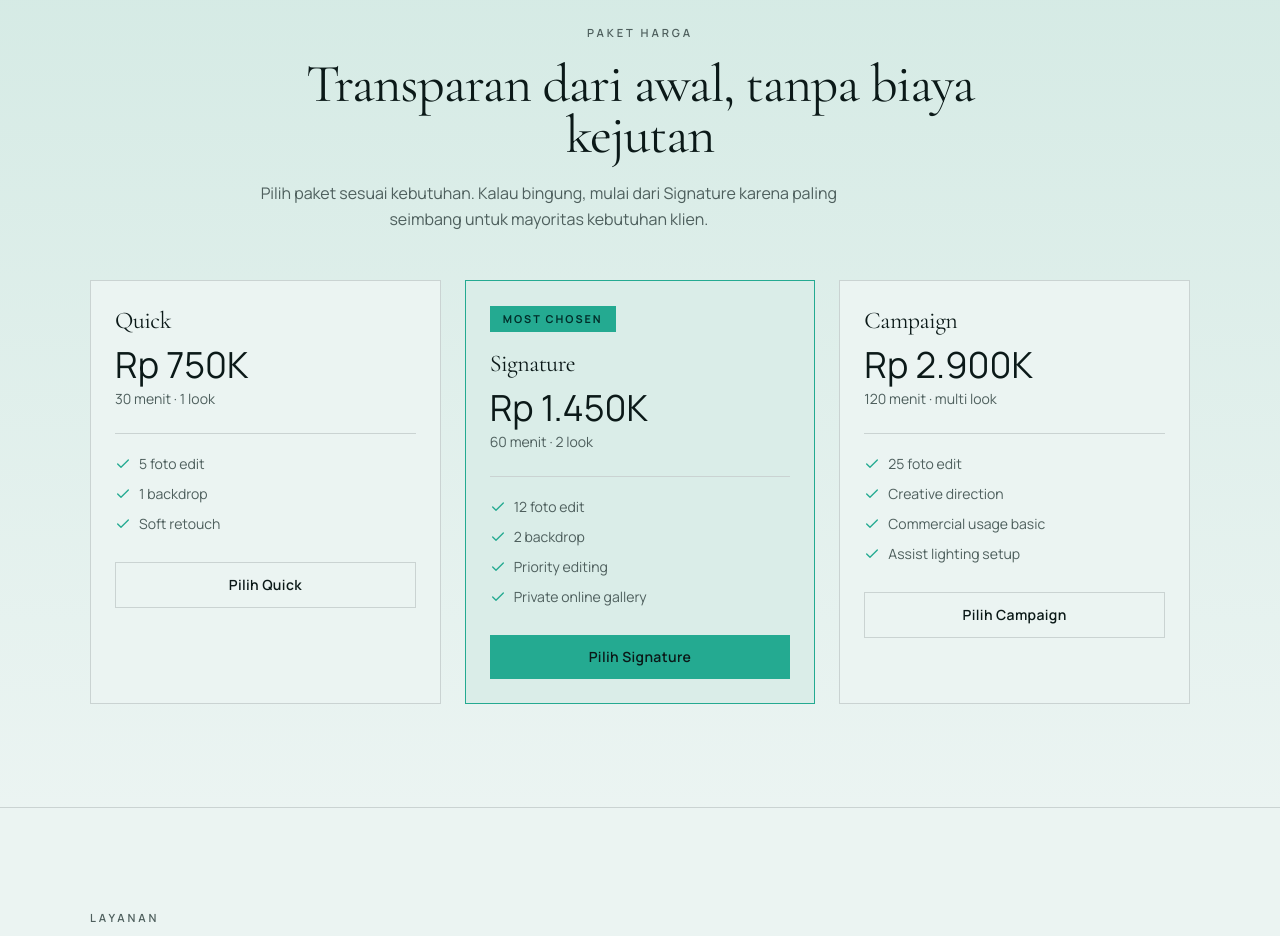
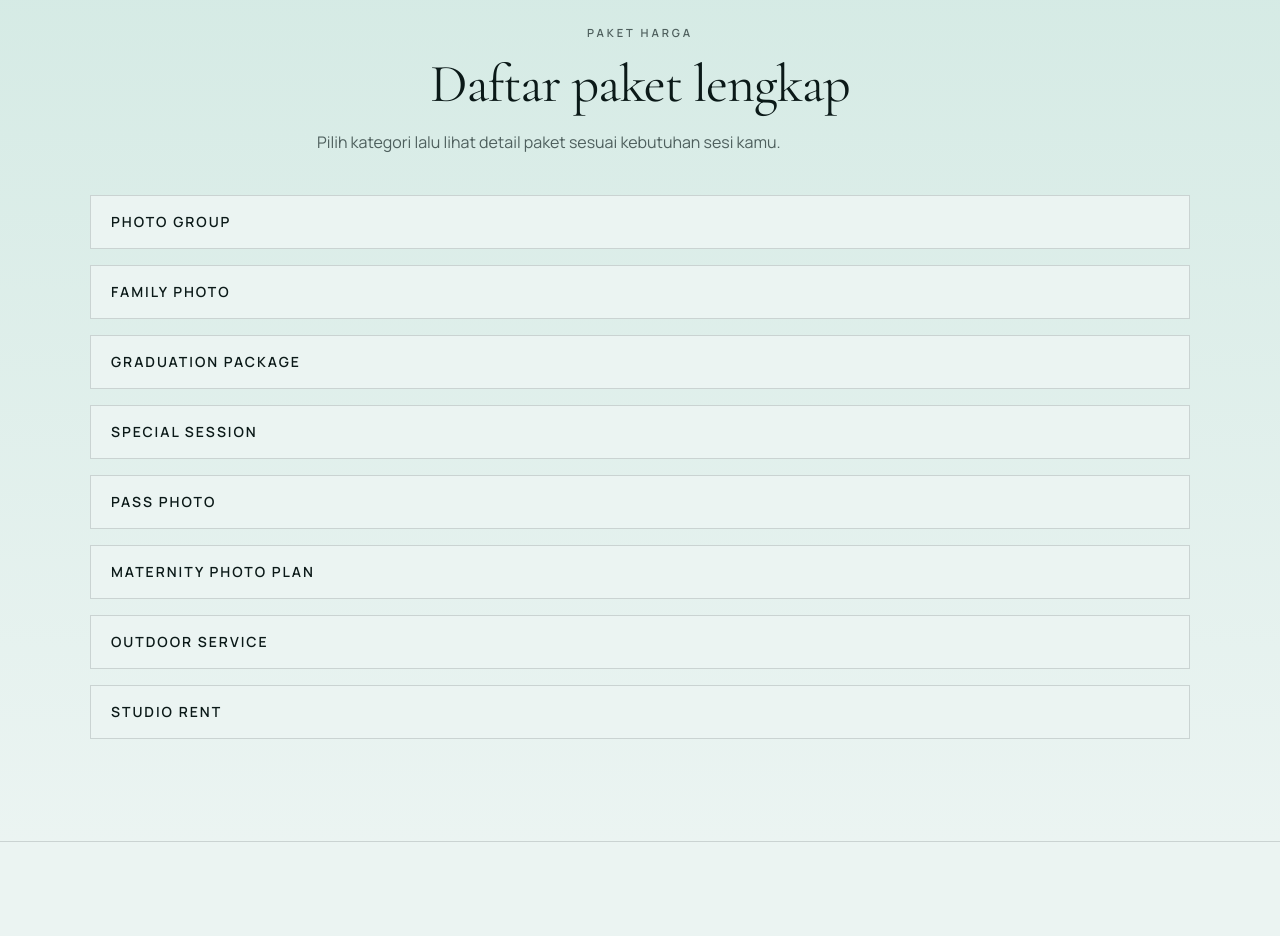
Before and after one commit to ade1256/lightstudio, a Next.js app: page / in a window 1280 px wide. Shown: the part 1800-2736 px from the top of the page. Built offline with nearby package versions, Linux system fonts and the light colour scheme.

Commit message:
Add full package pricing catalog and grouped pricing UI

```diff
--- a/src/components/sections/pricing-section.tsx
+++ b/src/components/sections/pricing-section.tsx
@@ -1,7 +1,6 @@
-import { Check } from "lucide-react";
 import { Container } from "@/components/ui/container";
 import { SectionHeading } from "@/components/ui/section-heading";
-import { pricingTiers } from "@/data/site-data";
+import { pricingCatalog } from "@/data/site-data";
 
 export function PricingSection() {
   return (
@@ -9,50 +8,34 @@ export function PricingSection() {
       <Container>
         <SectionHeading
           eyebrow="Paket Harga"
-          title="Transparan dari awal, tanpa biaya kejutan"
-          description="Pilih paket sesuai kebutuhan. Kalau bingung, mulai dari Signature karena paling seimbang untuk mayoritas kebutuhan klien."
+          title="Daftar paket lengkap"
+          description="Pilih kategori lalu lihat detail paket sesuai kebutuhan sesi kamu."
           align="center"
         />
 
-        <div className="mt-12 grid gap-6 md:grid-cols-3">
-          {pricingTiers.map((tier) => (
-            <article
-              key={tier.name}
-              className={`border p-6 ${
-                tier.recommended
-                  ? "border-[var(--brand)] bg-[color-mix(in_oklab,var(--brand)_10%,var(--surface))]"
-                  : "border-[var(--line)] bg-[var(--surface)]"
-              }`}
-            >
-              {tier.recommended ? (
-                <p className="mb-4 inline-block border border-[var(--brand)] bg-[var(--brand)] px-3 py-1 text-[0.68rem] font-bold uppercase tracking-[0.18em] text-[var(--brand-ink)]">
-                  Most chosen
-                </p>
-              ) : null}
+        <div className="mt-10 space-y-4">
+          {pricingCatalog.map((group) => (
+            <details key={group.category} className="border border-[var(--line)] bg-[var(--surface)] open:border-[var(--brand)]">
+              <summary className="cursor-pointer list-none px-5 py-4 text-sm font-semibold uppercase tracking-[0.14em] text-[var(--text)]">
+                {group.category}
+              </summary>
 
-              <h3 className="text-2xl text-[var(--text)]">{tier.name}</h3>
-              <p className="mt-2 text-4xl text-[var(--text)]">{tier.price}</p>
-              <p className="mt-1 text-sm text-[var(--muted)]">{tier.duration}</p>
-
-              <ul className="mt-6 space-y-2.5 border-t border-[var(--line)] pt-5">
-                {tier.features.map((feature) => (
-                  <li key={feature} className="flex items-start gap-2 text-sm text-[var(--muted)]">
-                    <Check className="mt-0.5 h-4 w-4 text-[var(--brand)]" /> {feature}
-                  </li>
+              <div className="grid gap-4 border-t border-[var(--line)] p-4 sm:grid-cols-2 xl:grid-cols-3">
+                {group.items.map((item) => (
+                  <article key={`${group.category}-${item.name}`} className="border border-[var(--line)] bg-[color-mix(in_oklab,var(--surface)_90%,var(--brand)_10%)] p-4">
+                    <p className="text-[0.72rem] font-semibold uppercase tracking-[0.18em] text-[var(--muted)]">{item.name}</p>
+                    <p className="mt-1 text-2xl text-[var(--text)]">{item.price}</p>
+                    {item.notes ? (
+                      <ul className="mt-3 space-y-1.5 text-sm leading-relaxed text-[var(--muted)]">
+                        {item.notes.map((note) => (
+                          <li key={note}>• {note}</li>
+                        ))}
+                      </ul>
+                    ) : null}
+                  </article>
                 ))}
-              </ul>
-
-              <a
-                href="#booking"
-                className={`mt-7 inline-block w-full px-5 py-3 text-center text-sm font-semibold tracking-wide transition ${
-                  tier.recommended
-                    ? "bg-[var(--brand)] text-[var(--brand-ink)] hover:brightness-110"
-                    : "border border-[var(--line)] text-[var(--text)] hover:border-[var(--brand)]"
-                }`}
-              >
-                Pilih {tier.name}
-              </a>
-            </article>
+              </div>
+            </details>
           ))}
         </div>
       </Container>
--- a/src/data/site-data.ts
+++ b/src/data/site-data.ts
@@ -1,4 +1,4 @@
-import { PortfolioItem, PricingTier, Service, Testimonial } from "@/types";
+import { PackageCategory, PortfolioItem, PricingTier, Service, Testimonial } from "@/types";
 
 export const navLinks = [
   { label: "Portfolio", href: "#portfolio" },
@@ -77,6 +77,66 @@ export const pricingTiers: PricingTier[] = [
   },
 ];
 
+export const pricingCatalog: PackageCategory[] = [
+  {
+    category: "Photo Group",
+    items: [
+      { name: "EL Starter", price: "Rp 100.000", notes: ["Maks 2-5 person", "10 edited photo", "20 menit", "All file Google Drive", "Cetak 4R (5)"] },
+      { name: "The Circle", price: "Rp 200.000", notes: ["Maks 6-10 person", "15 edited photo", "20 menit", "All file Google Drive", "Cetak 4R (10)"] },
+      { name: "The Squad", price: "Rp 25.000 / person", notes: ["Maks 11-45 person", "25 edited file", "60 menit", "All file Google Drive", "Cetak 4R 2 pcs/person"] },
+      { name: "Tambahan waktu", price: "Rp 35.000 / 10 menit", notes: ["Mengikuti kondisi di lapangan"] },
+    ],
+  },
+  {
+    category: "Family Photo",
+    items: [
+      { name: "Premium Family", price: "Rp 300.000", notes: ["Maks 7 person", "10 edited file", "20 menit", "1 background", "All file Google Drive", "Print 12R (1)"] },
+      { name: "Deluxe Family", price: "Rp 40.000 / person", notes: ["8-24 person", "20 edited file", "30 menit", "1 background", "All file Google Drive", "Print 12R (1), 8R (2)"] },
+    ],
+  },
+  {
+    category: "Graduation Package",
+    items: [
+      { name: "Elite", price: "Rp 300.000", notes: ["Maks 5 person", "10 edited photo", "25 menit", "1 background", "All file Google Drive", "Print 12R (1)"] },
+      { name: "Master", price: "Rp 400.000", notes: ["Maks 10 person", "15 edited photo", "25 menit", "1 background", "All file Google Drive", "Print 12R (1), 8R (1)"] },
+      { name: "Grandmaster", price: "Rp 700.000", notes: ["Maks 15 person", "20 edited photo", "45 menit", "2 background", "All file Google Drive", "Print 12R (1), 16R (1), 8R (2)", "Add person Rp 20.000", "Bayi di bawah 3 tahun tidak dihitung"] },
+      { name: "Graduation Highschool", price: "Rp 200.000", notes: ["10 edited photo", "1 background", "All file Google Drive", "Print 12R (1)"] },
+    ],
+  },
+  {
+    category: "Special Session",
+    items: [
+      { name: "Couple Photo", price: "Rp 150.000", notes: ["10 edited photo", "20 menit", "1 background", "Print 4R (4)", "All file Google Drive"] },
+      { name: "Birthday Photo", price: "Rp 250.000", notes: ["Maks 4 person", "15 edited file", "20 menit", "Print 8R (2)", "All file Google Drive"] },
+      { name: "Personal Photo", price: "Rp 200.000", notes: ["15 edited file", "20 menit", "1 background", "Print 8R (2)", "All file Google Drive"] },
+    ],
+  },
+  {
+    category: "Pass Photo",
+    items: [
+      { name: "Chapter Career", price: "Rp 50.000", notes: ["1 person", "10 menit", "Print 3x4 (6), 4x6 (6)", "All file Google Drive"] },
+      { name: "Chapter Two", price: "Rp 100.000", notes: ["2 person", "15 menit", "Print 2x3 (6), 4x6 (6)", "All file Google Drive"] },
+    ],
+  },
+  {
+    category: "Maternity Photo Plan",
+    items: [
+      { name: "Prologue", price: "Rp 250.000", notes: ["15 edited file", "20 menit", "1 background", "Print 8R (2)"] },
+      { name: "Journey", price: "Rp 400.000", notes: ["25 edited file", "30 menit", "2 background", "Print 12R (1), 8R (2)"] },
+    ],
+  },
+  {
+    category: "Outdoor Service",
+    items: [
+      { name: "Group Outdoor", price: "Rp 30.000 / person", notes: ["Minimal 20 person", "Maks 180 menit", "20 edited files", "All file Google Drive", "Print 4R 1 pcs/person", "Transport fee Rp 100.000 (exclude)"] },
+    ],
+  },
+  {
+    category: "Studio Rent",
+    items: [{ name: "Studio Rent", price: "Rp 200.000 / hour", notes: ["Include semua fasilitas studio", "Tanpa kamera"] }],
+  },
+];
+
 export const testimonials: Testimonial[] = [
   {
     name: "Nabila Rahma",
```
Also changed, not shown: src/types/index.ts (+11 -0 lines).
